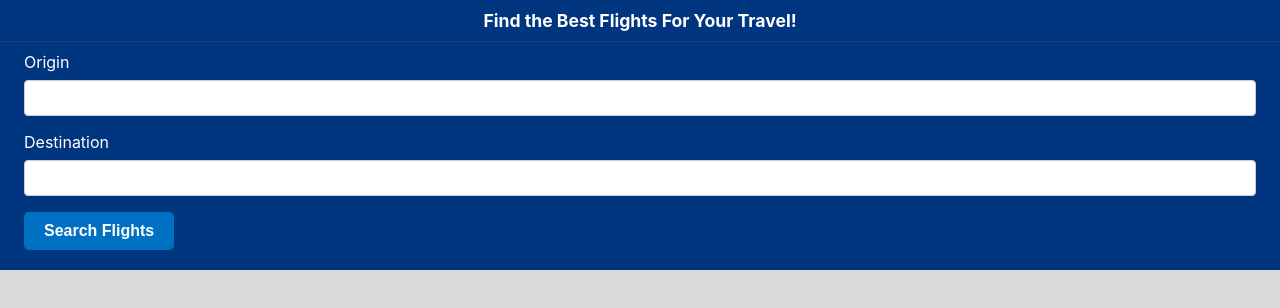
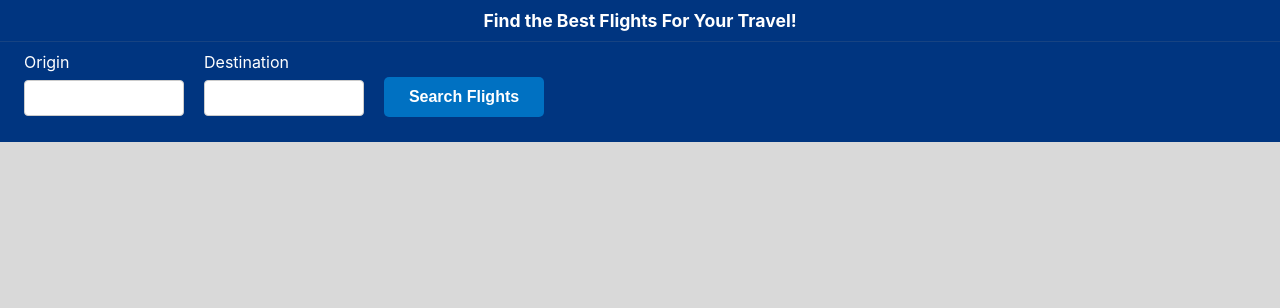
Before and after one commit to Nabid-Kaisar/ed-challenge, a React (Create React App) app in the folder client/: page / in a window 1280 px wide. Shown: the top 308 px of the page. Built offline with nearby package versions, Linux system fonts and the light colour scheme.

Commit message:
color pallet created in global css variables

```diff
--- a/client/src/components/common/Card.tsx
+++ b/client/src/components/common/Card.tsx
@@ -1,14 +1,23 @@
 import React from 'react'
 import { IATA } from '../../models/IATAType'
+import airplane_landing from '../../resources/icons/airplane_land.png'
+import airplane_takeoff from '../../resources/icons/airplane_up.png'
 
 const Card: React.FC<CardProps> = ({ origin, destination, departureDate, returnDate, price, seatAvailability }) => {
     return (
         <div className="card-container">
             <div className="od-date-container">
                 <div className="origin-dest-container ">
-                    <span className="od-value">{origin}</span>
+                    <span className="od-value">
+                        <img src={airplane_takeoff} style={styles.icons} />
+                        {origin}
+                    </span>
                     <div className="horizontal-line"> </div>
-                    <span className="od-value">{destination}</span>
+
+                    <span className="od-value">
+                        <img src={airplane_landing} style={styles.icons} />
+                        {destination}
+                    </span>
                 </div>
                 <div className="date-container ">
                     <span className="date-label">Departure Date:</span>
@@ -18,7 +27,7 @@ const Card: React.FC<CardProps> = ({ origin, destination, departureDate, returnD
                 </div>
             </div>
 
-            <div className="price-container">${price}</div>
+            <div className="price-container">{price}</div>
             <div className="seat-availability-container">{seatAvailability} seats available</div>
         </div>
     )
@@ -33,3 +42,10 @@ interface CardProps {
     price: string
     seatAvailability: number
 }
+
+const styles = {
+    icons: {
+        width: '24px',
+        height: '24px',
+    },
+}
--- a/client/src/components/common/Input.tsx
+++ b/client/src/components/common/Input.tsx
@@ -14,6 +14,9 @@ const Input = ({ label, value, onChange, error, ...props }: any) => {
                 className={`input ${error ? 'error' : ''}`}
                 {...props}
             />
+            {/*on this specific flight searching instance, this component did not need to show this error message.
+               but it is good to have this for future implementation.
+            */}
             {error && <span className="error-message">{error}</span>}
         </div>
     )
--- a/client/src/styles/App.css
+++ b/client/src/styles/App.css
@@ -1,6 +1,7 @@
-@import "base.css";
-@import "form.css";
-@import "input.css";
-@import "button.css";
-@import "header.css";
-@import "card.css";
+@import 'colors.css';
+@import 'base.css';
+@import 'form.css';
+@import 'input.css';
+@import 'button.css';
+@import 'header.css';
+@import 'card.css';
--- a/client/src/styles/base.css
+++ b/client/src/styles/base.css
@@ -1,4 +1,4 @@
 body {
-    background: #d9d9d9;
+    background: var(--color-gray-bg);
     color: black;
 }
--- a/client/src/styles/button.css
+++ b/client/src/styles/button.css
@@ -1,18 +1,26 @@
 .submit-button {
+    min-width: 10rem;
+    height: 2.5rem;
     font-size: 16px;
     font-weight: 600;
     padding: 10px 20px;
     border-radius: 5px;
     border: none;
-    background-color: #0071c2;
-    color: #fff;
+    background-color: var(--color-secondary);
+    color: var(--color-white);
     cursor: pointer;
     transition: all 0.2s ease;
-    margin-bottom: 10px;
+    margin: 10px 0;
+}
+
+@media only screen and (min-width: 600px) {
+    .submit-button {
+        margin-top: 25px;
+    }
 }
 
 .submit-button:hover {
-    background-color: #005fa3;
+    background-color: var(--color-hover);
 }
 
 .submit-button:focus {
--- a/client/src/styles/card.css
+++ b/client/src/styles/card.css
@@ -28,12 +28,14 @@
 
 .date-label {
     font-size: 14px;
-    color: #808080;
+    color: var(--color-label-txt);
 }
 
 .date-value {
     font-size: 16px;
     font-weight: bold;
+    margin-bottom: 10px;
+    color: var(--color-val-txt);
 }
 
 .price-container {
@@ -45,7 +47,7 @@
 .seat-availability-container {
     margin-top: 8px;
     font-size: 14px;
-    color: #808080;
+    color: var(--color-light-val-txt);
 }
 
 .od-date-container {
@@ -62,11 +64,17 @@
     display: flex;
     justify-content: space-between;
     align-items: center;
-    background-color: #8596a3;
+    background-color: var(--color-line-divider);
 }
 
 .flight-details-container {
     display: block;
+}
+
+.od-value {
+    color: #003580;
+    text-align: center;
+    font-weight: bold;
 }
 
 @media only screen and (min-width: 600px) {
--- /dev/null
+++ b/client/src/styles/colors.css
@@ -0,0 +1,14 @@
+:root {
+    --color-primary: #003580;
+    --color-secondary: #0071c2;
+    --color-white: #fff;
+    --color-hover: #005fa3;
+    --color-gray-bg: #d9d9d9;
+    --color-label-txt: #808080;
+    --color-val-txt: #525252;
+    --color-light-val-txt: #808080;
+    --color-line-divider: #8596a3;
+    --color-thin-divider: #8d878729;
+    --color-error-txt: #ff3b30;
+    --color-input-focus: #007aff;
+}
--- a/client/src/styles/form.css
+++ b/client/src/styles/form.css
@@ -1,5 +1,12 @@
 .form-container {
     padding: 10px 1.5em;
-    background: #003580;
-    color: white;
+    background: var(--color-primary);
+    color: var(--color-white);
 }
+
+@media only screen and (min-width: 600px) {
+    form {
+        display: flex;
+        flex-direction: row;
+    }
+}
--- a/client/src/styles/header.css
+++ b/client/src/styles/header.css
@@ -3,10 +3,10 @@
     font-weight: bold;
     text-align: center;
     padding: 10px 1.5em;
-    background: #003580;
+    background: var(--color-primary);
     color: white;
 }
 
 .thin-divider {
-    border-bottom: 1px solid #8d878729;
+    border-bottom: 1px solid var(--color-thin-divider);
 }
--- a/client/src/styles/input.css
+++ b/client/src/styles/input.css
@@ -2,11 +2,15 @@
     display: flex;
     flex-direction: column;
     margin-bottom: 1rem;
+    margin-right: 20px;
+    width: 10rem;
 }
+
 .label {
     font-size: 1rem;
     margin-bottom: 0.5rem;
 }
+
 .input {
     font-size: 1rem;
     padding: 0.5rem;
@@ -14,15 +18,18 @@
     border-radius: 4px;
     outline: none;
 }
+
 .input:focus {
-    border-color: #007aff;
+    border-color: var(--color-input-focus);
     box-shadow: 0 0 0 3px rgba(0, 123, 255, 0.3);
 }
+
 .error {
-    border-color: #ff3b30;
+    border-color: var(--color-error-txt);
 }
+
 .error-message {
-    color: #ff3b30;
+    color: var(--color-error-txt);
     font-size: 0.875rem;
     margin-top: 0.25rem;
 }
```
Also changed, not shown: client/src/resources/icons/airplane_land.png (added), client/src/resources/icons/airplane_up.png (added).
